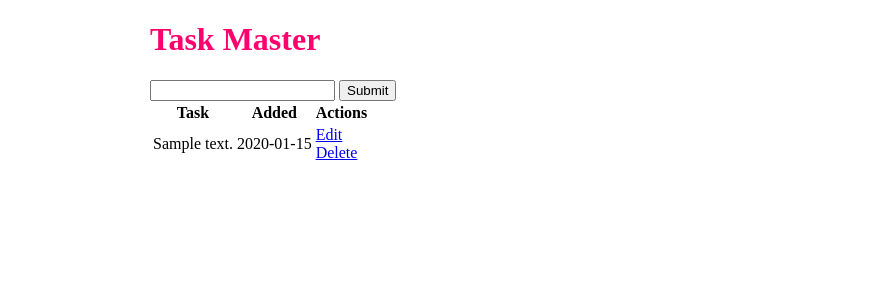
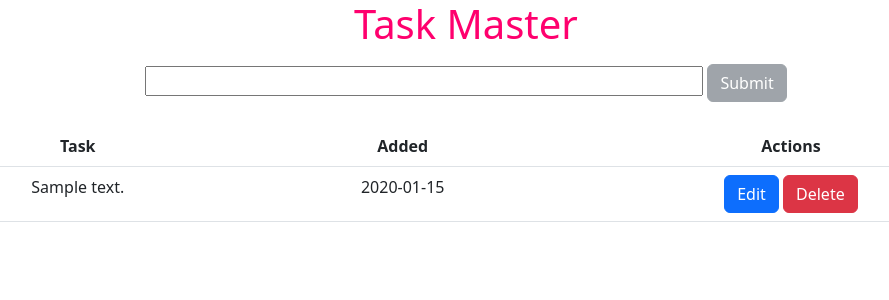
Before and after one commit to lazylizard261/Task-Master, a Flask app: page / in a window 1280 px wide. Shown: the top 300 px of the page, without its empty margins (174-1063 px from the left). Run offline with Flask 2, Linux system fonts and the light colour scheme; tables that the repository leaves empty hold one stand-in row (values such as "Sample post").

Commit message:
JS file added

```diff
--- a/hello.py
+++ b/main.py
@@ -1,5 +1,4 @@
 
-from asyncio import Task
 
 from datetime import datetime
 from flask import request
@@ -26,7 +25,7 @@
 
 
 @app.route("/", methods=['GET','POST'])
-def hello_world():
+def index():
     tasks = Todo.query.order_by(Todo.date_created).all()
     if request.method == 'POST':
         task_content = request.form['content']
--- a/static/js/index.js
+++ b/static/js/index.js
@@ -0,0 +1,13 @@
+
+document.getElementById("content").addEventListener('keyup', () => {
+    var x = document.getElementById("content").value;
+    var submit_btn = document.getElementById("submit");
+    if (x == "") {
+        submit_btn.disabled = true;
+        submit_btn.className = "btn btn-secondary"
+    }
+    else {
+        submit_btn.disabled = false;
+        submit_btn.className = "btn btn-success"
+    }
+});
--- a/templates/base.html
+++ b/templates/base.html
@@ -6,12 +6,22 @@
     <meta http-equiv="X-UA-Compatible" content="IE=edge">
     <meta name="viewport" content="width=device-width, initial-scale=1.0">
     <link rel="stylesheet" href="{{url_for('static',filename='css/index.css')}}">
-    <script src="{{url_for('static', filename='js/index.js')}}"></script>
+
+    <link href="https://cdn.jsdelivr.net/npm/bootstrap@5.2.0/dist/css/bootstrap.min.css" rel="stylesheet"
+        integrity="sha384-gH2yIJqKdNHPEq0n4Mqa/HGKIhSkIHeL5AyhkYV8i59U5AR6csBvApHHNl/vI1Bx" crossorigin="anonymous">
+    <script src="https://cdn.jsdelivr.net/npm/bootstrap@5.2.0/dist/js/bootstrap.bundle.min.js"
+        integrity="sha384-A3rJD856KowSb7dwlZdYEkO39Gagi7vIsF0jrRAoQmDKKtQBHUuLZ9AsSv4jD4Xa"
+        crossorigin="anonymous"></script>
+
     {% block head %}{% endblock%}
 </head>
 
 <body>
     {% block body %}{% endblock %}
+
+
+
+    <script src="{{url_for('static', filename='js/index.js')}}"></script>
 </body>
 
 </html>
--- a/templates/index.html
+++ b/templates/index.html
@@ -7,14 +7,18 @@
 
 {% block body %}
 
-<div class="content">
-    <h1>Task Master</h1>
-    <p class="error">{{err}}</p>
+<div class=" container text-center ">
+
+    <h1 class="text-center">Task Master</h1>
+    <p class="error" id="error">{{err}}</p>
     <form action="/" method="post">
-        <input type="text" name="content" id="content">
-        <input type="submit" name="submit" id="submit">
+        <input class="col-6" type="text" name="content" id="content">
+
+        <input type="submit" name="submit" id="submit" class="btn btn-secondary" disabled>
+
     </form>
-    <table>
+    <br>
+    <table class="table">
         <tr>
             <th>Task</th>
             <th>Added</th>
@@ -24,8 +28,8 @@
         <tr>
             <td>{{task.content}}</td>
             <td>{{task.date_created.date()}}</td>
-            <td><a href="/update/{{task.id}}">Edit</a><br>
-                <a href="/delete/{{task.id}}">Delete</a>
+            <td><a href="/update/{{task.id}}" class="btn btn-primary">Edit</a>
+                <a href="/delete/{{task.id}}" class="btn btn-danger">Delete</a>
             </td>
         </tr>
         {% endfor %}
@@ -34,5 +38,8 @@
 
 
 </div>
+<script>
 
+
+</script>
 {% endblock %}
--- a/templates/update.html
+++ b/templates/update.html
@@ -12,7 +12,7 @@
 
     <form action="/update/{{task.id}}" method="post">
         <input type="text" name="content" id="content" value="{{task.content}}">
-        <input type="submit" name="update" id="update">
+        <input type="submit" name="update" id="submit" class="btn btn-success">
     </form>
 
 
```
Also changed, not shown: login.py (deleted, +0 -9 lines), test.db.
